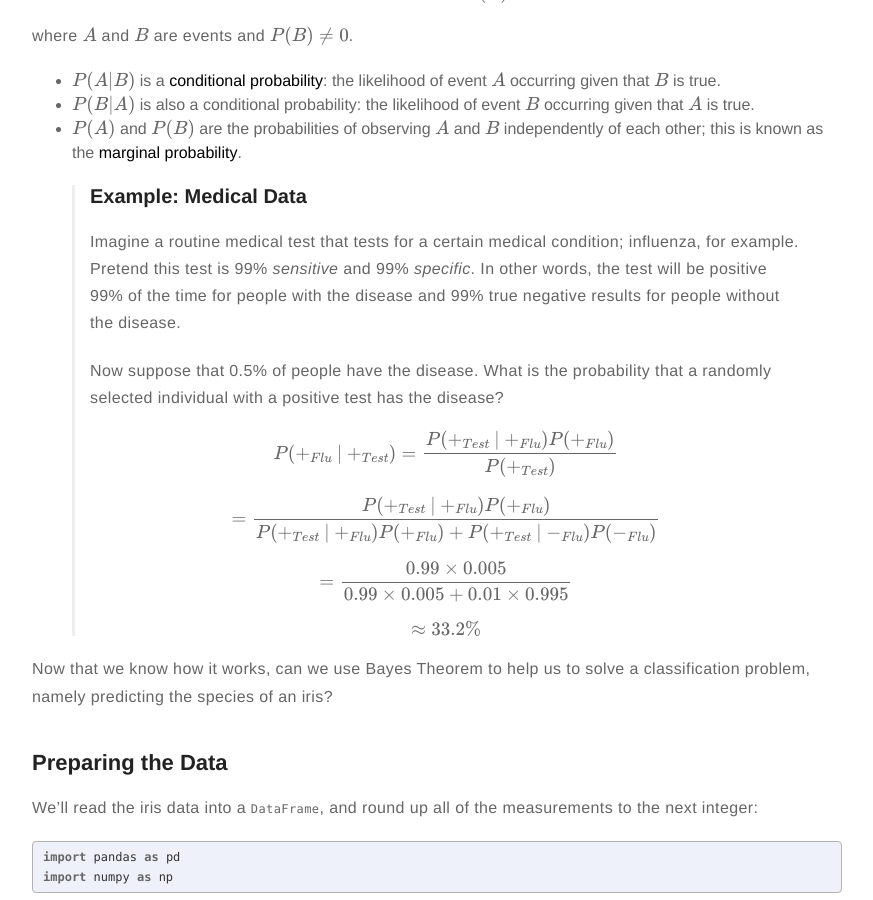
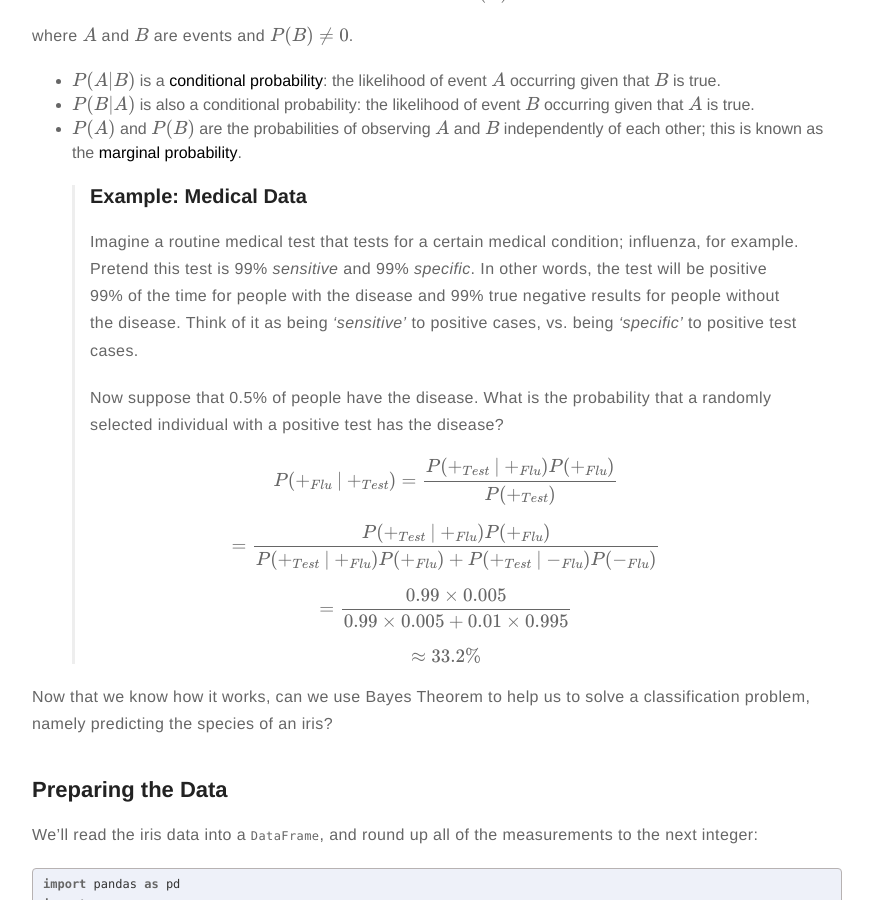
Before and after one commit to meccaLeccaHi/meccaLeccaHi.github.io, a Jekyll site: the page built from _posts/2018-11-14-bayesian-classification.md, in a window 1280 px wide and 900 px high, scrolled down 1693 px. Shown: the whole window, without its empty margins (203-1076 px from the left). Built offline with Jekyll 4.4.1, drawn with Linux system fonts in a browser that asks for light colours; formulas are drawn with MathJax 3; comment, search, counter and statistics services are not loaded.

Commit message:
editing post

```diff
--- a/_posts/2018-11-14-bayesian-classification.md
+++ b/_posts/2018-11-14-bayesian-classification.md
@@ -61,7 +61,7 @@ where $A$ and $B$ are events and $P(B) \ne 0$.
 
 <a id="example"></a>
 > ### Example: Medical Data
-Imagine a routine medical test that tests for a certain medical condition; influenza, for example. Pretend this test is 99% *sensitive* and 99% *specific*. In other words, the test will be positive 99% of the time for people with the disease and 99% true negative results for people without the disease.
+Imagine a routine medical test that tests for a certain medical condition; influenza, for example. Pretend this test is 99% *sensitive* and 99% *specific*. In other words, the test will be positive 99% of the time for people with the disease and 99% true negative results for people without the disease. Think of it as being *'sensitive'* to positive cases, vs. being *'specific'* to positive test cases.
 >
 > Now suppose that 0.5% of people have the disease. What is the probability that a randomly selected individual with a positive test has the disease?
 >
```
